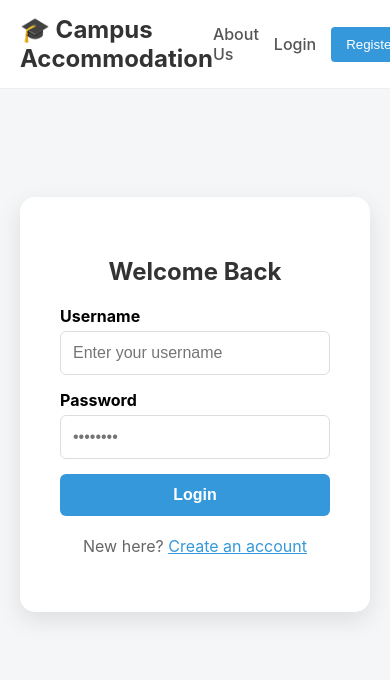
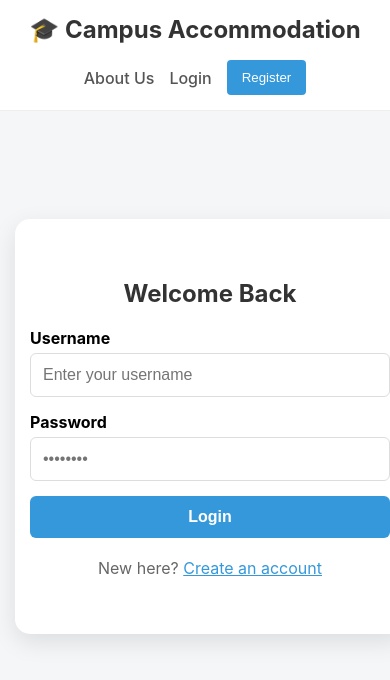
Before and after one commit to TadaisheChibondo/campus_accomodation, a React (Vite) app in the folder frontend/: page /login in a window 390 px wide. Shown: the top 680 px of the page. Built offline with nearby package versions, Linux system fonts and the light colour scheme.

Commit message:
Updated media view css

```diff
--- a/frontend/src/App.css
+++ b/frontend/src/App.css
@@ -81,3 +81,99 @@ textarea {
   font-size: 16px;
   box-sizing: border-box; /* Ensures padding doesn't break width */
 }
+
+/* --- NEW NAVBAR STYLES --- */
+
+/* 1. Base Styles (Desktop) */
+.navbar {
+  background-color: white;
+  border-bottom: 1px solid #eee;
+}
+
+.navbar-container {
+  max-width: 1200px;
+  margin: 0 auto;
+  padding: 15px 20px;
+  display: flex; /* Keeps them side-by-side on desktop */
+  justify-content: space-between;
+  align-items: center;
+}
+
+.navbar-logo {
+  text-decoration: none;
+  color: #333;
+  font-weight: bold;
+  font-size: 1.5em;
+}
+
+.nav-links {
+  display: flex;
+  gap: 15px;
+  align-items: center;
+}
+
+.nav-link {
+  text-decoration: none;
+  color: #555;
+  font-weight: 500;
+}
+
+/* Button Styles (recreating your inline buttons) */
+.btn-primary {
+  background-color: #3498db;
+  color: white;
+  border: none;
+  padding: 10px 15px;
+  border-radius: 4px;
+  cursor: pointer;
+}
+
+.btn-outline {
+  background-color: transparent;
+  color: #3498db;
+  border: 2px solid #3498db;
+  padding: 8px 15px;
+  border-radius: 4px;
+  cursor: pointer;
+  font-weight: bold;
+}
+
+.btn-danger {
+  background-color: #e74c3c;
+  color: white;
+  border: none;
+  padding: 10px 15px;
+  border-radius: 4px;
+  cursor: pointer;
+}
+
+/* --- THE MOBILE FIX (Screens smaller than 768px) --- */
+@media (max-width: 768px) {
+  /* 1. Stack the Navbar */
+  .navbar-container {
+    flex-direction: column; /* Stack Top-to-Bottom */
+    gap: 1rem;
+  }
+
+  .nav-links {
+    width: 100%;
+    justify-content: center; /* Center the buttons */
+    flex-wrap: wrap; /* Let buttons wrap to next line if needed */
+  }
+
+  /* 2. Shrink that Giant Hero Text */
+  /* Note: Assuming your purple box uses h1. If it has a specific class, add it here. */
+  h1 {
+    font-size: 2rem !important; /* Force it to shrink */
+    text-align: center;
+    line-height: 1.2;
+  }
+
+  /* 3. Add breathing room to the sides */
+  .main-content,
+  .auth-box {
+    padding-left: 15px;
+    padding-right: 15px;
+    width: 100%;
+  }
+}
--- a/frontend/src/components/Navbar.jsx
+++ b/frontend/src/components/Navbar.jsx
@@ -14,103 +14,34 @@ function Navbar() {
   };
 
   return (
-    <nav style={{ backgroundColor: "white", borderBottom: "1px solid #eee" }}>
-      <div
-        style={{
-          maxWidth: "1200px",
-          margin: "0 auto",
-          padding: "15px 20px",
-          display: "flex",
-          justifyContent: "space-between",
-          alignItems: "center",
-        }}
-      >
-        <Link
-          to="/"
-          style={{
-            textDecoration: "none",
-            color: "#333",
-            fontWeight: "bold",
-            fontSize: "1.5em",
-          }}
-        >
+    <nav className="navbar">
+      <div className="navbar-container">
+        <Link to="/" className="navbar-logo">
           🎓 Campus Accommodation
         </Link>
 
-        <div
-          className="nav-links"
-          style={{ display: "flex", gap: "15px", alignItems: "center" }}
-        >
-          {/* --- MOVED HERE: Visible to everyone --- */}
-          <Link
-            to="/about"
-            style={{
-              textDecoration: "none",
-              color: "#555",
-              fontWeight: "500",
-            }}
-          >
+        {/* kept your existing logic, just cleaner tags */}
+        <div className="nav-links">
+          <Link to="/about" className="nav-link">
             About Us
           </Link>
 
-          {/* --- CONDITIONAL LINKS --- */}
           {isAuthenticated ? (
             <>
               <Link to="/add-property">
-                <button
-                  style={{
-                    backgroundColor: "transparent",
-                    color: "#3498db",
-                    border: "2px solid #3498db",
-                    padding: "8px 15px",
-                    borderRadius: "4px",
-                    cursor: "pointer",
-                    fontWeight: "bold",
-                  }}
-                >
-                  + List Your Home
-                </button>
+                <button className="btn-outline">+ List Your Home</button>
               </Link>
-              <button
-                onClick={handleLogout}
-                style={{
-                  backgroundColor: "#e74c3c",
-                  color: "white",
-                  border: "none",
-                  padding: "10px 15px",
-                  borderRadius: "4px",
-                  cursor: "pointer",
-                }}
-              >
+              <button onClick={handleLogout} className="btn-danger">
                 Logout
               </button>
             </>
           ) : (
             <>
-              <Link
-                to="/login"
-                style={{
-                  textDecoration: "none",
-                  color: "#555",
-                  fontWeight: "500",
-                }}
-              >
+              <Link to="/login" className="nav-link">
                 Login
               </Link>
-
               <Link to="/register">
-                <button
-                  style={{
-                    backgroundColor: "#3498db",
-                    color: "white",
-                    border: "none",
-                    padding: "10px 15px",
-                    borderRadius: "4px",
-                    cursor: "pointer",
-                  }}
-                >
-                  Register
-                </button>
+                <button className="btn-primary">Register</button>
               </Link>
             </>
           )}
```
